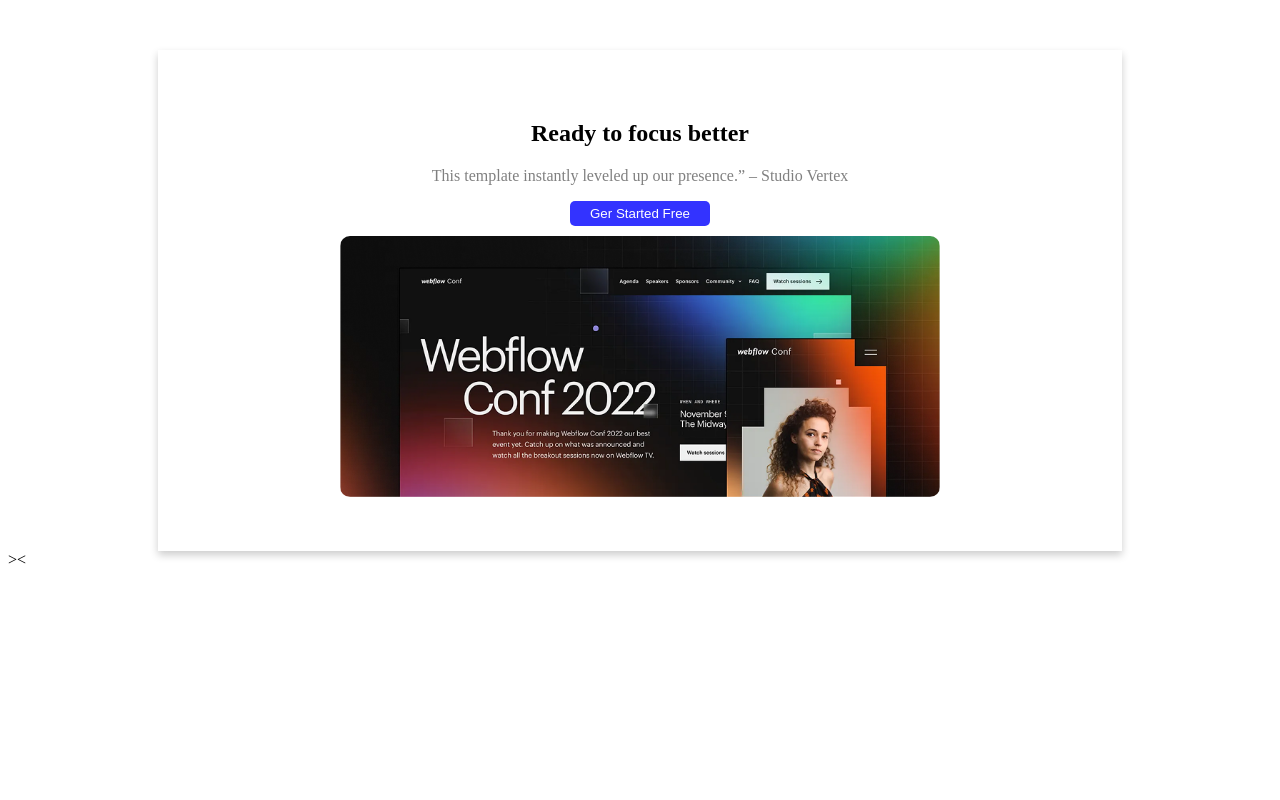
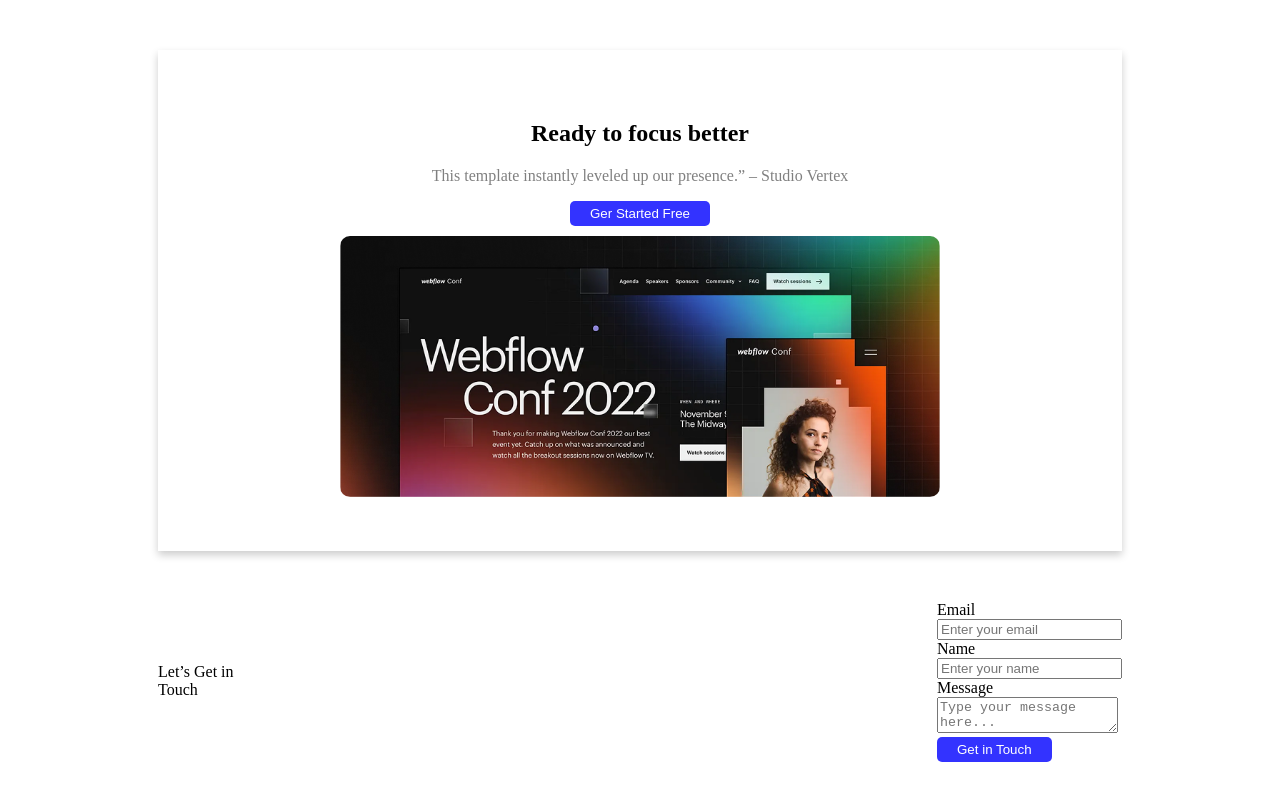
Before and after one commit to Sazzad360/Assignment-01, a plain HTML site: page index.html in a window 1280 px wide. Shown: the part 1615-2415 px from the top of the page. Before the commit the page ends 2192 px from the top, so only its background shows below. Drawn offline with Linux system fonts and the light colour scheme.

Commit message:
touch section

```diff
--- a/index.html
+++ b/index.html
@@ -110,11 +110,26 @@
             <div><img src="images/wc-big.png" alt="" class="focus-img"></div>
         </section>
 
+        <section class="touch-section">
+            <div class="touch-title">Let’s Get in <br> Touch</div>
+            <form action="" class="form">
+                <label for="email">Email</label><br>
+                <input type="email" id="email" name="email" placeholder="Enter your email" required>
+                <br>
+                <label for="name">Name</label><br>
+                <input type="text" id="name" name="name" placeholder="Enter your name" required><br>
+                <label for="message">Message</label><br>
+                <textarea id="message" name="message" placeholder="Type your message here..." required></textarea><br>
+                <button type="submit" class="btn">Get in Touch</button>
+            </form>
+
+        </section>
+
     </main>
 
     <footer class="footer">
 
-    </footer>><
+    </footer>
 
 </body>
 </html>
--- a/style.css
+++ b/style.css
@@ -122,3 +122,11 @@ header{
     width: 600px;
     margin-top: 10px;
 }
+
+.touch-section{
+    display: flex;
+    justify-content: space-between;
+    align-items: center;
+    margin: 50px 150px;
+
+}
```
